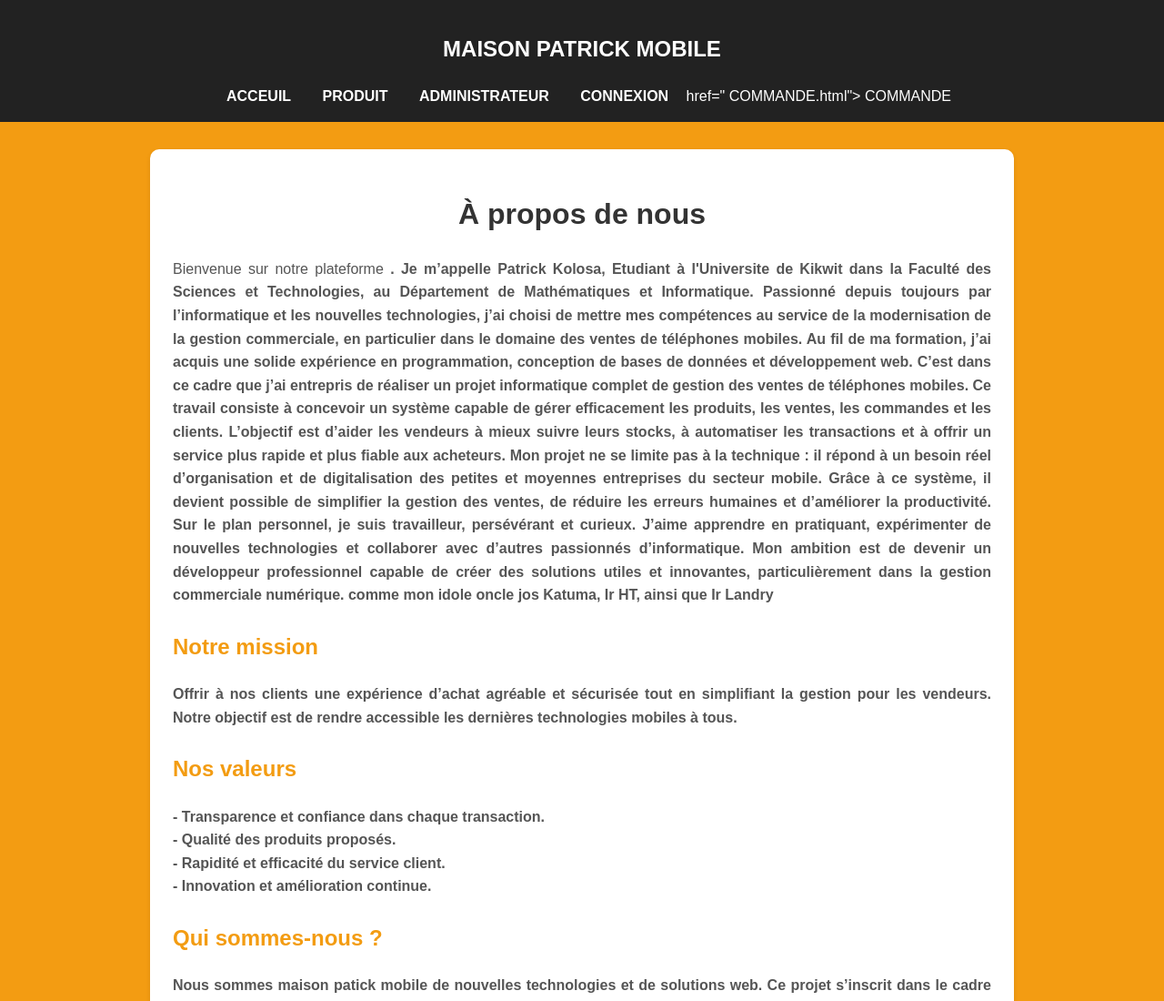
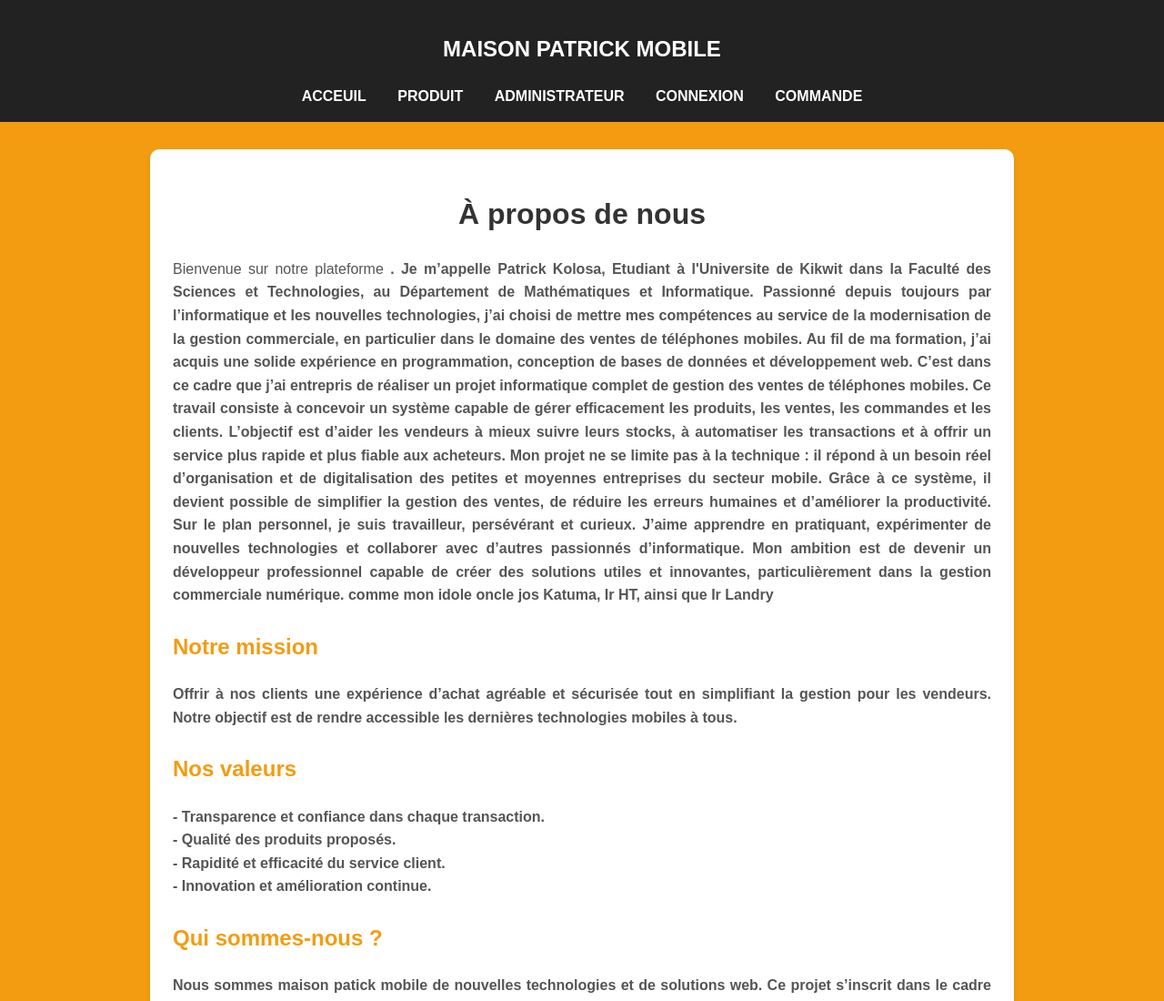
Before and after one commit to patrick-kolosa-rick/Rick-patrick-kolosa-, a plain HTML site: page a propos.html in a window 1280 px wide. Shown: the top 1100 px of the page at 91% size. Drawn offline with Linux system fonts and the light colour scheme.

Commit message:
Update a propos.html

```diff
--- a/a propos.html
+++ b/a propos.html
@@ -77,7 +77,7 @@
       <a href="ADMINISTRATEUR.html">ADMINISTRATEUR</a>
       <a href="CONNEXION.html">CONNEXION</a>
 
-      href=" COMMANDE.html"> COMMANDE</a>
+     <a href=" COMMANDE.html"> COMMANDE</a>
     </nav>
   </header>
 
```
